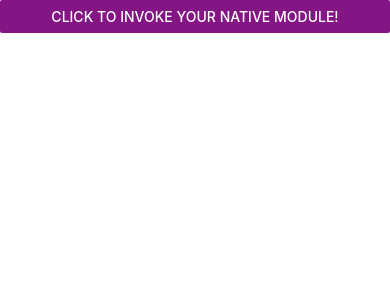
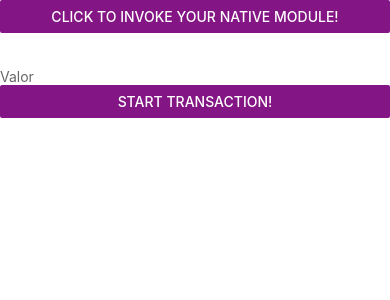
Before and after one commit to felipeemoreno/tiroPorradaBomba, a React Native app: screen / in a window 390 px wide. Shown: the top 300 px of the page. Built offline with nearby package versions, Linux system fonts and the light colour scheme.

Commit message:
temo bluetooth

```diff
--- a/App.tsx
+++ b/App.tsx
@@ -8,29 +8,41 @@
  * @format
  */
 
-import React from 'react';
+import React, {useState} from 'react';
 import {
   NativeModules,
   Button,
   SafeAreaView,
   StatusBar,
   NativeEventEmitter,
+  View,
+  TextInput,
+  ToastAndroid,
 } from 'react-native';
-import CalendarModule from './CalendarModule';
+// import CalendarModule from './CalendarModule';
 
 const App = () => {
+  const [amount, setAmount] = useState<string>();
   const {CliSiteFModule, eventoTeste} = NativeModules;
 
   // const {DEFAULT_EVENT_NAME} = CalendarModule.getConstants();
   // console.log(DEFAULT_EVENT_NAME);
 
-  const onPress = () => {
+  const handlePing = () => {
     // CalendarModule.createCalendarEvent('Party', 'My House', eventId => {
     //   console.log(`Created a new event with id ${eventId}`);
     //   CalendarModule.showToast(`Event Created ${eventId}`);
     // });
 
-    CliSiteFModule.ping('Ola mundo 2');
+    CliSiteFModule.ping('React Button Click message');
+  };
+
+  const hanldeStartTransaction = () => {
+    if (!isNaN(Number(amount))) {
+      CliSiteFModule.startTransaction(Number(amount));
+    } else {
+      ToastAndroid.show('Insira o valor da compra', 2000);
+    }
   };
 
   const eventEmitter = new NativeEventEmitter(eventoTeste);
@@ -42,11 +54,28 @@ const App = () => {
   return (
     <SafeAreaView>
       <StatusBar barStyle={'dark-content'} backgroundColor="#000" />
-      <Button
-        title="Click to invoke your native module!"
-        color="#841584"
-        onPress={onPress}
-      />
+      <View style={{marginBottom: 35}}>
+        <Button
+          title="Click to invoke your native module!"
+          color="#841584"
+          onPress={handlePing}
+        />
+      </View>
+      <View style={{marginBottom: 35}}>
+        <TextInput
+          style={{backgroundColor: '#FFF', color: '#000'}}
+          placeholder="Valor"
+          placeholderTextColor="#666"
+          onChangeText={setAmount}
+          value={amount}
+          keyboardType="number-pad"
+        />
+        <Button
+          title="Start Transaction!"
+          color="#841584"
+          onPress={hanldeStartTransaction}
+        />
+      </View>
     </SafeAreaView>
   );
 };
```
Also changed, not shown: 3 other files (tests, documents, lock files or other folders).
